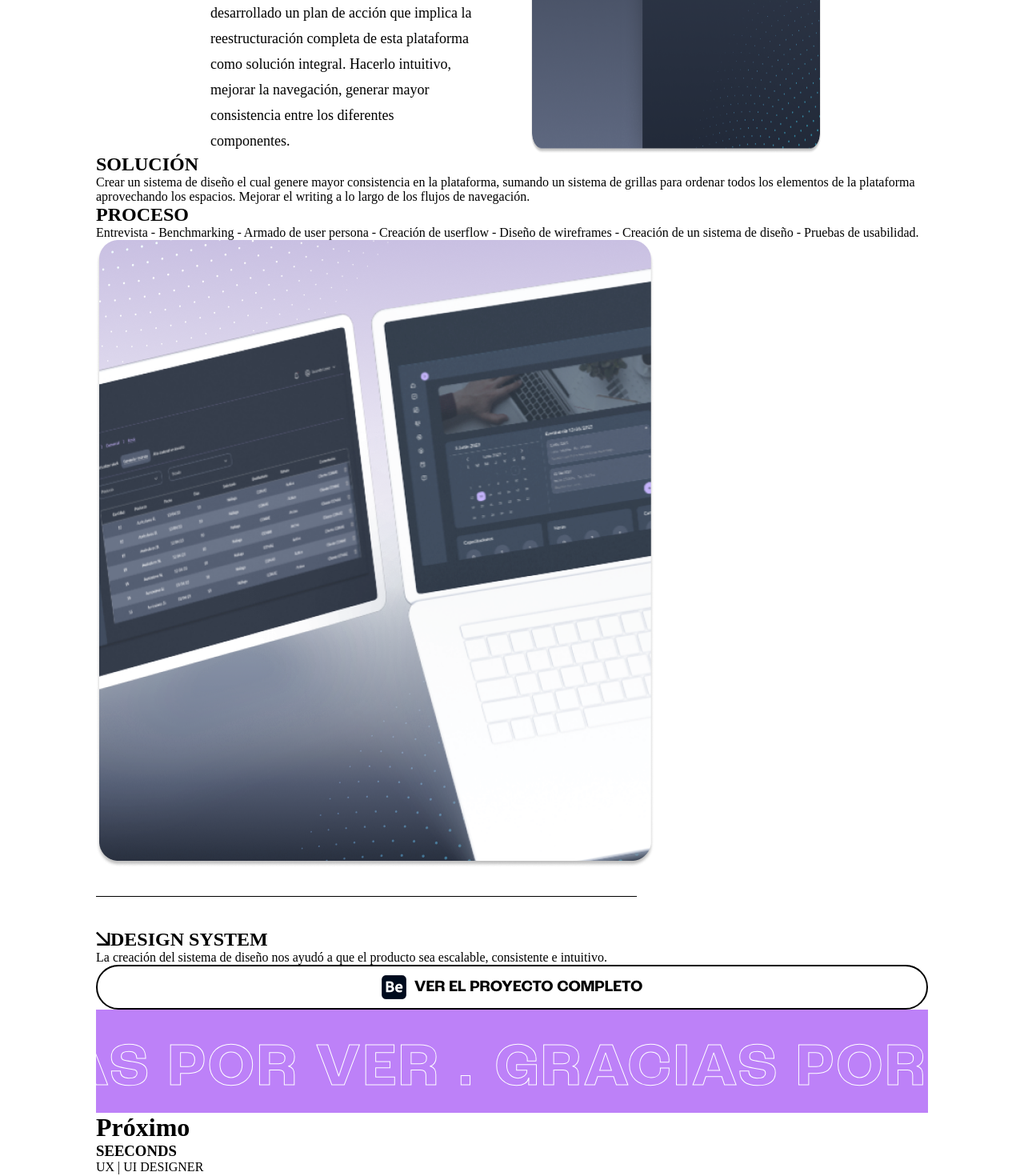
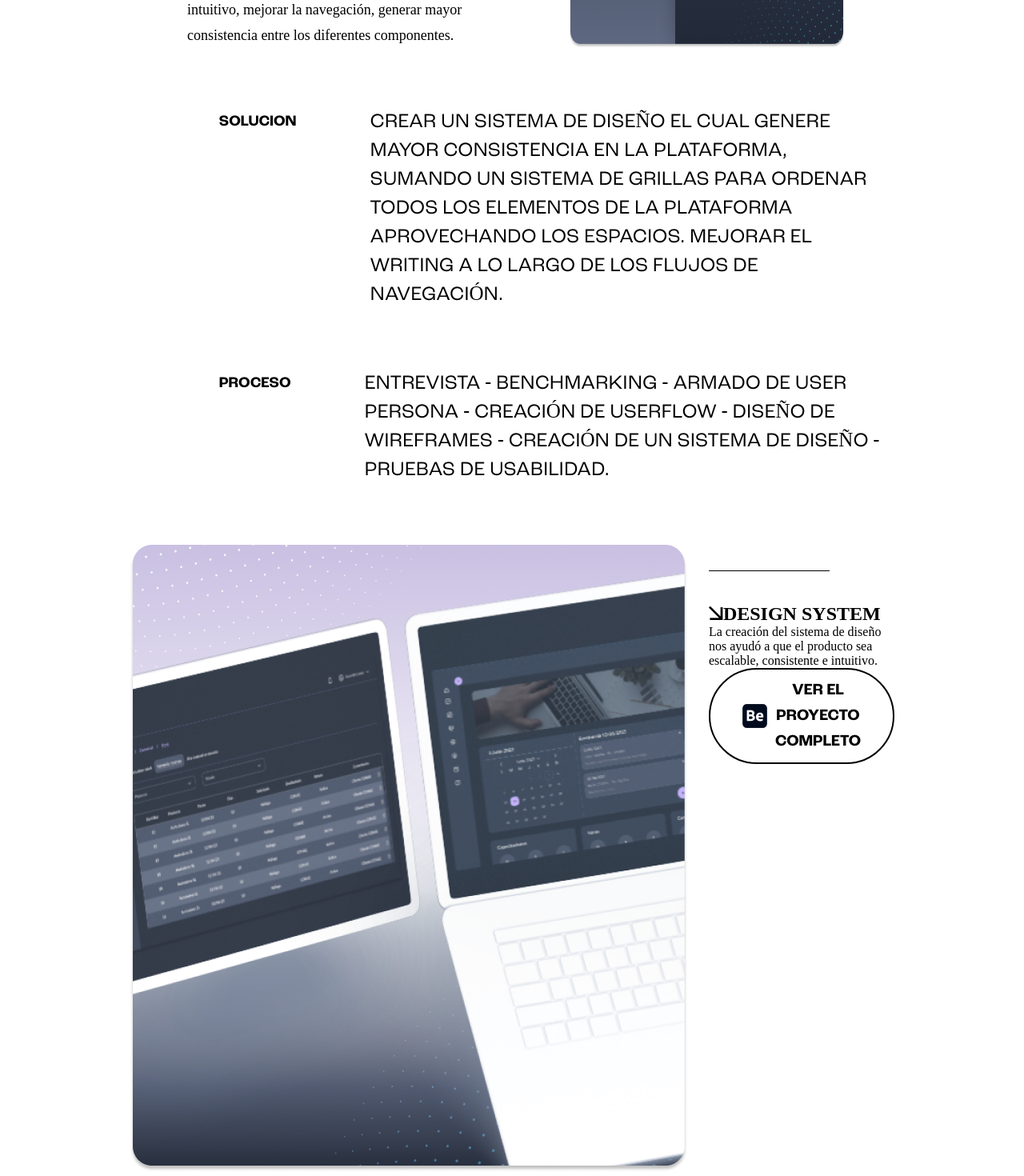
Before and after one commit to cdelfino/mpn-webportfolio, a React (Vite) app: page /sync in a window 1280 px wide. Shown: the part 780-2250 px from the top of the page at 80% size. Built offline with nearby package versions, Linux system fonts and the light colour scheme; a web font is replaced by a local one.

Commit message:
continue project display

```diff
--- a/src/components/pages/Proyectos/ProjectSync.jsx
+++ b/src/components/pages/Proyectos/ProjectSync.jsx
@@ -44,9 +44,9 @@ const ProjectSync = () => {
         <img className={styles.projectPic1} src={sync1} alt="SYNC" />
       </div>
 
-      <div>
-        <div>
-          <h2>SOLUCIÓN</h2>
+      <div className={styles.steps}>
+        <div className={styles.step1}>
+          <h2>SOLUCION</h2>
           <p>
             Crear un sistema de diseño el cual genere mayor consistencia en la
             plataforma, sumando un sistema de grillas para ordenar todos los
@@ -54,15 +54,18 @@ const ProjectSync = () => {
             writing a lo largo de los flujos de navegación.
           </p>
         </div>
-        <div>
+        <div className={styles.step2}>
           <h2>PROCESO</h2>
           <p>
-            Entrevista - Benchmarking - Armado de user persona - Creación de
-            userflow - Diseño de wireframes - Creación de un sistema de diseño -
-            Pruebas de usabilidad.
+            Entrevista <span>-</span> Benchmarking <span>-</span> Armado de user
+            persona <span>-</span> Creación de userflow <span>-</span> Diseño de
+            wireframes <span>-</span> Creación de un sistema de diseño{" "}
+            <span>-</span> Pruebas de usabilidad.
           </p>
         </div>
-        <div>
+      </div>
+
+      <div className={styles.designSystem}>
         <img className={styles.projectPic2} src={sync2} alt="SYNC" />
         <div>
           <div className={styles.projectsBar}></div>
@@ -84,11 +87,11 @@ const ProjectSync = () => {
           </a>
         </div>
       </div>
-      </div>
-      <Marquee autoFill="true">
+
+      <Marquee className={styles.marquee} autoFill="true">
         <Gracias />
       </Marquee>
-      <div>
+      <div className={styles.nextProject}>
         <div>
           <h1>Próximo</h1>
           <ul>
@@ -107,7 +110,7 @@ const ProjectSync = () => {
             <li>2021</li>
           </ul>
         </div>
-        <div>
+        <div className={styles.nextProjectImg}>
           <img src={seeconds1} alt="Seeconds" />
         </div>
         <div>
--- a/src/components/pages/Proyectos/ProjectsDisplay.module.css
+++ b/src/components/pages/Proyectos/ProjectsDisplay.module.css
@@ -91,7 +91,7 @@
 }
 
 .sync {
-  margin: 110px 120px;
+  margin: 110px 0px;
   font-family: "Azeret Mono";
 }
 
@@ -103,13 +103,13 @@
 }
 
 .projectPic1 {
-  width: 35%;
+  width: 27%;
 }
 .headBar {
   background-color: #000;
   width: 70%;
   height: 1px;
-  margin: 0 auto 30px auto;
+  margin: 0 auto 38px auto;
   position: relative;
 }
 
@@ -120,3 +120,70 @@
   top: -24px;
   right: 12px;
 }
+
+.steps {
+  display: flex;
+  justify-content: flex-start;
+  align-items: flex-start;
+  flex-direction: column;
+  text-transform: uppercase;
+  font-family: "RocGrotesk-bold";
+  margin: 75px auto;
+  width: 73%;
+}
+
+.step1,
+.step2 {
+  margin-left: 101px;
+  display: flex;
+  align-items: flex-start;
+  gap: 92px;
+  justify-content: flex-start;
+}
+
+.steps h2 {
+  font-size: 19px;
+  margin-top: 4px;
+}
+.step1 {
+  margin-bottom: 75px;
+}
+
+.steps p {
+  font-size: 25px;
+  font-family: "RocGrotesk-regular";
+}
+
+.steps p span {
+  font-family: Arial, Helvetica, sans-serif;
+}
+
+.designSystem {
+  display: flex;
+  align-items: flex-start;
+  justify-content: center;
+  gap: 26px;
+  width: 73%;
+  margin: 0 auto;
+}
+
+.marquee {
+  margin-top: 80px;
+}
+
+.nextProject {
+  border-radius: 24px;
+  border: 2px solid #000;
+  width: 73%;
+  margin: 80px auto;
+  display: flex;
+  flex-direction: row;
+  align-items: center;
+  justify-content: space-between;
+  padding: 35px 59px;
+}
+
+.nextProjectImg img {
+  width: 486px;
+  height: 415px;
+}
```
Lines whose indentation alone changed are shown as unchanged.
